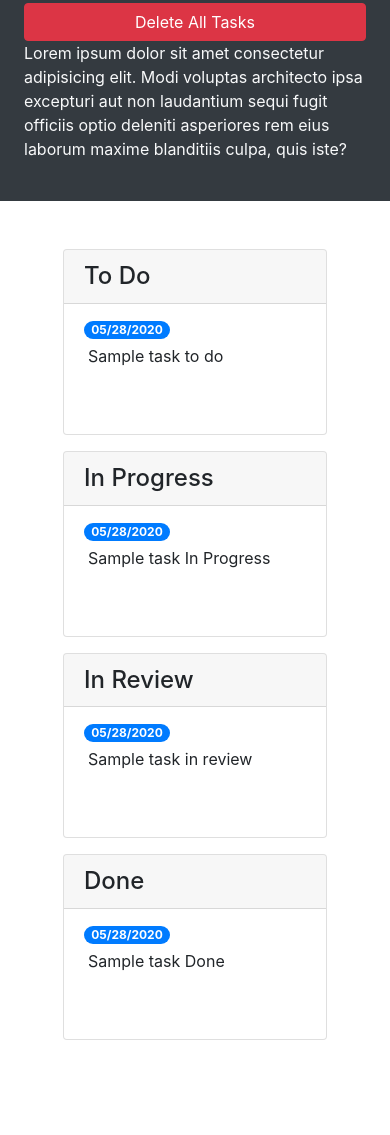
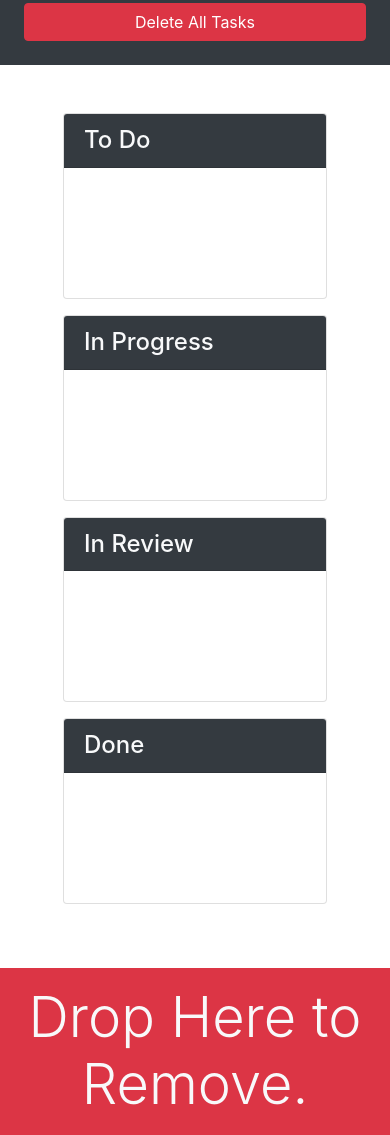
Before and after one commit to Jsalas603/taskmaster-pro, a plain HTML site: page index.html in a window 390 px wide. Shown: the part 171-1306 px from the top of the page. Before the commit the page ends 1275 px from the top, so only its background shows below. Drawn offline with nearby package versions, Linux system fonts and the light colour scheme.

Commit message:
adding dropzone and mobile adaptability

```diff
--- a/index.html
+++ b/index.html
@@ -13,28 +13,28 @@
 <body>
 
   <div class="row min-vh-100 no-gutters">
-    <header class="col-12 col-lg-3 bg-dark text-light d-flex flex-column p-4 p-lg-3">
+    <header class="col-12 col-lg-3 bg-dark text-light sticky-top d-flex flex-column p-4 p-lg-3">
       <h1 class="text-center">Taskmaster Pro Edition</h1>
       <button id="create-task" class="btn btn-block btn-success" data-toggle="modal" data-target="#task-form-modal">Add
         Task</button>
       <button id="remove-tasks" class="btn btn-block btn-danger">Delete All Tasks</button>
-      <p class="mt-auto">Lorem ipsum dolor sit amet consectetur adipisicing elit. Modi voluptas architecto ipsa
+      <p class="mt-auto d-none d-lg-block">Lorem ipsum dolor sit amet consectetur adipisicing elit. Modi voluptas architecto ipsa
         excepturi aut non
         laudantium sequi fugit officiis optio deleniti asperiores rem eius laborum maxime blanditiis culpa, quis iste?
       </p>
     </header>
-    <main class="col-12 col-lg-9">
+    <main class="col-12 col-lg-9 d-flex flex-column">
       <div class="m-5 row justify-content-around">
         <!-- toDo start -->
         <div class="col-12 col-md-6 col-xl-3 mb-3">
           <div class="card">
-            <h4 class="card-header">
+            <h4 class="card-header bg-dark text-light">
               To Do
             </h4>
             <ul id="list-toDo" class="list-group list-group-flush">
               <li class="list-group-item">
-                <span class="badge badge-primary badge-pill">05/28/2020</span>
-                <p class="m-1">Sample task to do</p>
+                <span class="badge badge-primary badge-pill"></span>
+                <p class="m-1"></p>
               </li>
             </ul>
           </div>
@@ -43,13 +43,13 @@
         <!-- in progress start -->
         <div class="col-12 col-md-6 col-xl-3 mb-3">
           <div class="card">
-            <h4 class="card-header">
+            <h4 class="card-header bg-dark text-light">
               In Progress
             </h4>
             <ul id="list-inProgress" class="list-group list-group-flush">
               <li class="list-group-item">
-                <span class="badge badge-primary badge-pill">05/28/2020</span>
-                <p class="m-1">Sample task In Progress</p>
+                <span class="badge badge-primary badge-pill"></span>
+                <p class="m-1"></p>
               </li>
             </ul>
           </div>
@@ -58,13 +58,13 @@
         <!-- in review start -->
         <div class="col-12 col-md-6 col-xl-3 mb-3">
           <div class="card">
-            <h4 class="card-header">
+            <h4 class="card-header bg-dark text-light">
               In Review
             </h4>
             <ul id="list-inReview" class="list-group list-group-flush">
               <li class="list-group-item">
-                <span class="badge badge-primary badge-pill">05/28/2020</span>
-                <p class="m-1">Sample task in review</p>
+                <span class="badge badge-primary badge-pill"></span>
+                <p class="m-1"></p>
               </li>
             </ul>
           </div>
@@ -73,18 +73,23 @@
         <!-- done start -->
         <div class="col-12 col-md-6 col-xl-3 mb-3">
           <div class="card">
-            <h4 class="card-header">
+            <h4 class="card-header bg-dark text-light">
               Done
             </h4>
             <ul id="list-done" class="list-group list-group-flush">
               <li class="list-group-item">
-                <span class="badge badge-primary badge-pill">05/28/2020</span>
-                <p class="m-1">Sample task Done</p>
+                <span class="badge badge-primary badge-pill"></span>
+                <p class="m-1"></p>
               </li>
             </ul>
           </div>
       </div>
         <!-- done end -->
+    </div>
+    <div class="mt-auto" id="trash">
+      <div class="w-100 bg-danger p-3 text-center text-light display-4">
+        Drop Here to Remove.
+      </div>
     </div>
     </main>
   </div>
```
